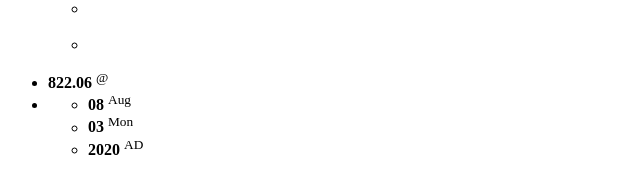
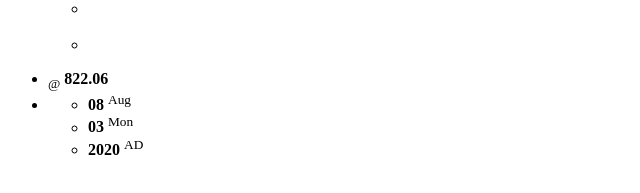
Before and after one commit to craigerskine/browser-home, a website: page index.html in a window 1280 px wide. Shown: the part 355-548 px from the top of the page, 0-640 px from the left. Drawn offline with Linux system fonts and the light colour scheme.

Commit message:
Update index.html

```diff
--- a/index.html
+++ b/index.html
@@ -63,8 +63,8 @@
       <ul class="border-t border-gray-800 text-sm xl:text-2xl font-bold opacity-75">
         <li class="border-b border-gray-800 p-4 xl:p-8 hover:text-white xl:text-2xl transition duration-75" title="Internet/Beat Time">
           <div class="internet flex items-center justify-center">
+            <sub class="mr-1 xl:text-base opacity-75">@</sub>
             <b class="beats">&nbsp;</b>
-            <sup class="ml-2 xl:text-base opacity-75">@</sup>
           </div>
         </li>
         <li>
```
